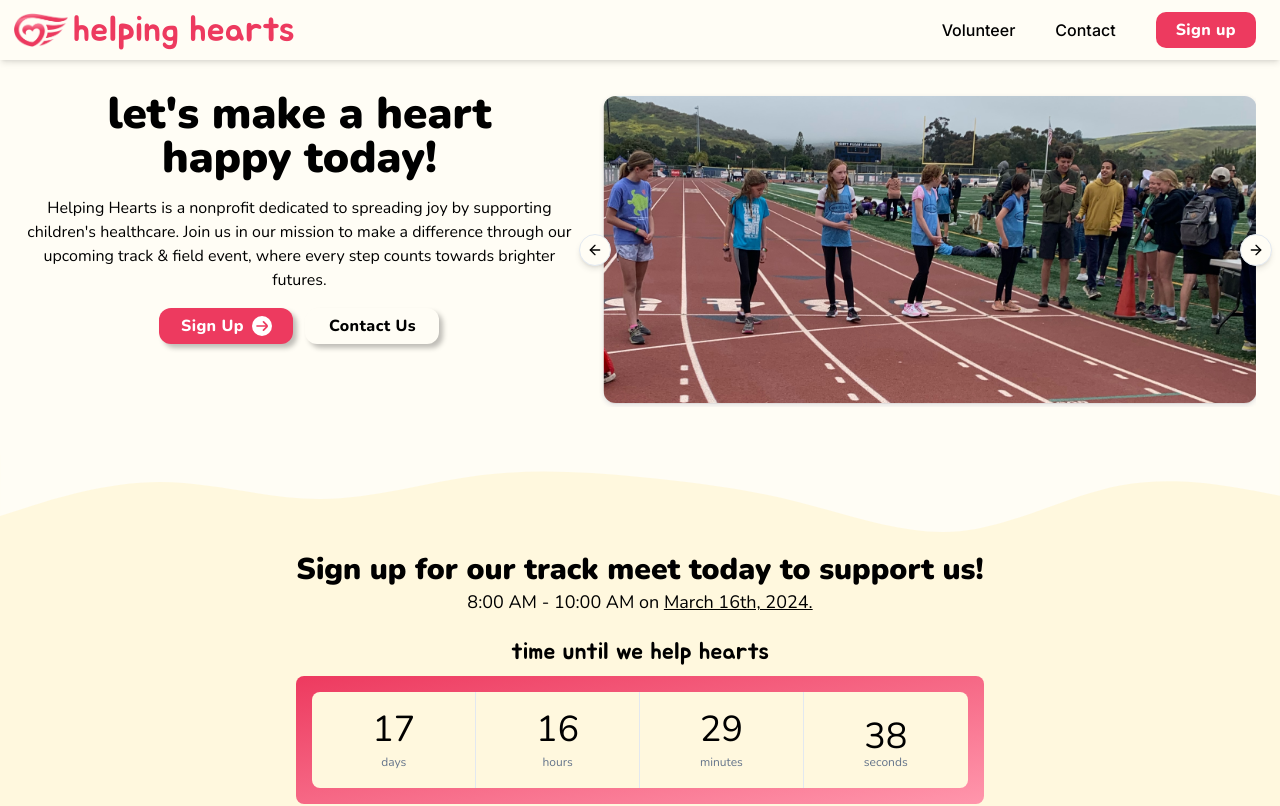
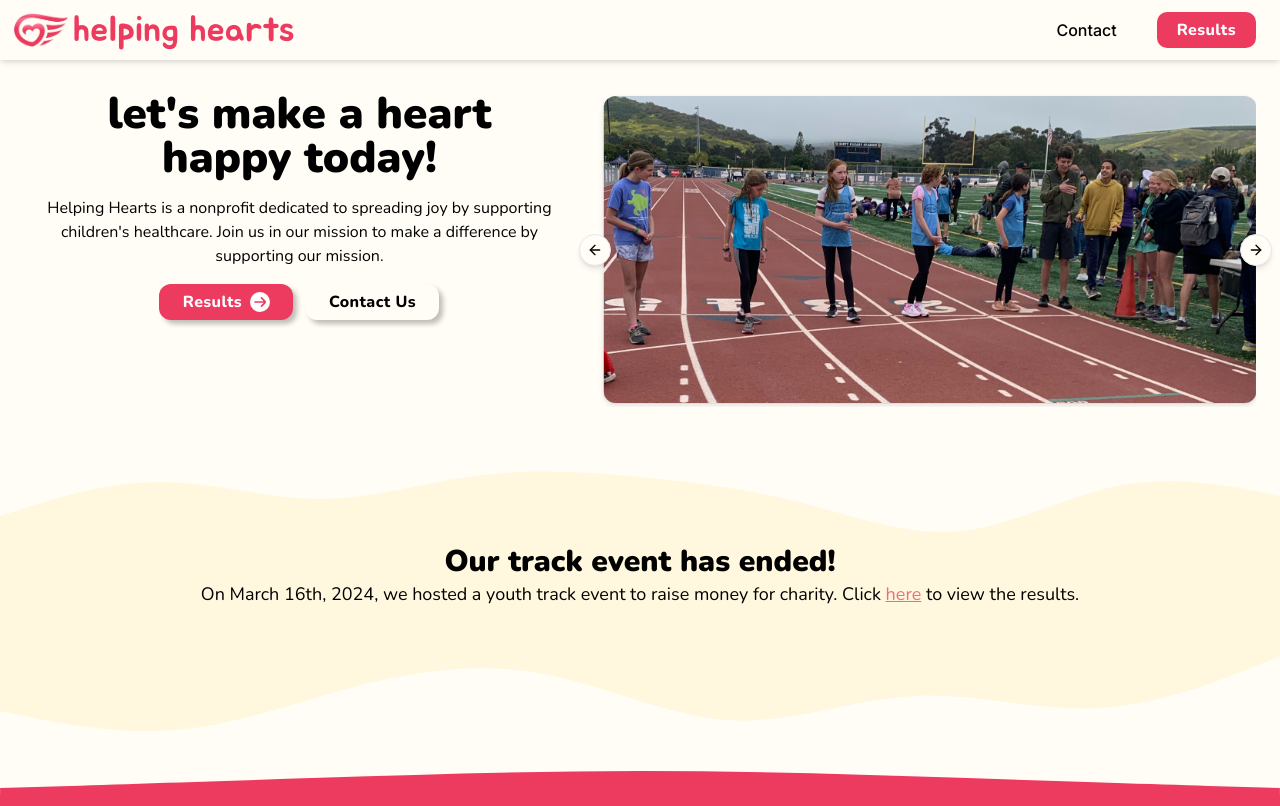
Before and after one commit to TristanMarston/helping-hearts, a Next.js app: page / in a window 1280 px wide. Shown: the top 806 px of the page. Built offline with nearby package versions, Linux system fonts and the light colour scheme.

Commit message:
publish results

```diff
--- a/src/_components/AboutUs.tsx
+++ b/src/_components/AboutUs.tsx
@@ -2,6 +2,7 @@
 
 import { Jua, Nunito } from 'next/font/google';
 import ShiftingCountdown from '@/components/ui/countdown';
+import Link from 'next/link';
 
 const jua = Jua({ weight: '400', subsets: ['latin'] });
 const nunitoBlack = Nunito({ weight: '900', subsets: ['latin'] });
@@ -12,18 +13,22 @@ const AboutUs = () => {
         <>
             <div className='bg-background-light'>
                 <img src='/helping-hearts-wave-hero-3.svg' className='w-full h-full' />
-                <div className='bg-background-light w-full h-full flex items-start justify-center py-5'>
+                <div className='bg-background-light w-full h-full flex items-start justify-center py-3'>
                     <div className='max-w-[1280px] mx-6'>
                         {/* <h1 className={`${jua.className} text-center text-4xl`}>about us</h1> */}
                         <div className='w-full h-full flex flex-col justify-center items-center'>
-                            <h1 className={`${nunitoBlack.className} text-2xl tablet:text-3xl text-center`}>Sign up for our track meet today to support us!</h1>
+                            <h1 className={`${nunitoBlack.className} text-2xl tablet:text-3xl text-center`}>Our track event has ended!</h1>
                             <h3 className={`${nunitoLight.className} tablet:text-lg text-center`}>
-                                8:00 AM - 10:00 AM on <u>March 16th, 2024.</u>
+                                On March 16th, 2024, we hosted a youth track event to raise money for charity. Click{' '}
+                                <Link className='underline text-primary-light' href='/results'>
+                                    here
+                                </Link>{' '}
+                                to view the results.
                             </h3>
-                            <div className='mt-5 w-full'>
+                            {/* <div className='mt-5 w-full'>
                                 <h2 className={`${jua.className} text-center text-xl tablet:text-2xl mb-2`}>time until we help hearts</h2>
                                 <ShiftingCountdown />
-                            </div>
+                            </div> */}
                         </div>
                     </div>
                 </div>
--- a/src/_components/Drawer.tsx
+++ b/src/_components/Drawer.tsx
@@ -1,5 +1,5 @@
 import * as React from 'react';
-import { HeartHandshake, LucideIcon, Menu, Users, Phone } from 'lucide-react';
+import { HeartHandshake, LucideIcon, Menu, Users, Phone, NotebookText } from 'lucide-react';
 import LinkOptions from './LinkOptions';
 import { Drawer, DrawerClose, DrawerContent, DrawerDescription, DrawerFooter, DrawerHeader, DrawerTitle, DrawerTrigger } from '@/components/ui/drawer';
 import Link from 'next/link';
@@ -13,9 +13,9 @@ type LinksArray = {
 
 const links: LinksArray[] = [
     // { name: 'Donate', description: 'Support us in our mission.', href: '#', icon: CircleDollarSign },
-    { name: 'Sign Up', description: 'Get involved and join our cause.', href: '/signup?isVolunteer=false', icon: Users },
-    { name: 'Volunteer', description: 'Join us and make an impact.', href: '/signup?isVolunteer=true', icon: HeartHandshake },
+    // { name: 'Volunteer', description: 'Join us and make an impact.', href: '/signup?isVolunteer=true', icon: HeartHandshake },
     // { name: 'About Us', description: 'Learn who we are and why.', href: '#', icon: Users },
+    { name: 'Results', description: 'View the results of the event.', href: '/results', icon: NotebookText },
     { name: 'Contact Us', description: 'Connect with us for support.', href: '#', icon: Phone },
     // { name: 'Our Mission', description: 'Discover our purpose and goals.', href: '#', icon: HandHeart },
 ];
@@ -37,7 +37,7 @@ export default function DrawerMenu() {
                 <Menu color='#ed3a5f' strokeWidth={2.5} />
             </DrawerTrigger>
             <DrawerContent>
-                <div className='mx-auto w-full max-w-[500px] bg-background h-[192px]'>
+                <div className='mx-auto w-full max-w-[500px] bg-background'>
                     {/* <LinkOptions isDrawer={true} /> */}
                     <div className='p-3'>
                         {links.map((item, index) => (
@@ -48,7 +48,7 @@ export default function DrawerMenu() {
                                     </div>
                                     <div className='flex flex-col justify-start'>
                                         <p className='block font-semibold text-gray-900 text-left'>{item.name}</p>
-                                        <p className='mt-1 text-gray-600'>{item.description}</p>
+                                        <p className='mt-1 text-gray-600 text-left'>{item.description}</p>
                                     </div>
                                 </a>
                             </DrawerClose>
--- a/src/_components/Hero.tsx
+++ b/src/_components/Hero.tsx
@@ -61,8 +61,8 @@ const Hero = () => {
                             </h1>
                             <div className='flex flex-col justify-start items-center'>
                                 <p className={`${nunitoLight.className} text-md my-4 flex text-center`}>
-                                    Helping Hearts is a nonprofit dedicated to spreading joy by supporting children&#39;s healthcare. Join us in our mission to make a difference through
-                                    our upcoming track & field event, where every step counts towards brighter futures.
+                                    Helping Hearts is a nonprofit dedicated to spreading joy by supporting children&#39;s healthcare. Join us in our mission to make a difference by
+                                    supporting our mission.
                                 </p>
                                 <div className='flex justify-center tablet:justify-start gap-3'>
                                     <HeroButtons />
@@ -83,10 +83,10 @@ export const HeroButtons = () => {
     return (
         <>
             <Link
-                href='/signup?isVolunteer=false'
+                href='/results'
                 className={`${nunitoBold.className} max-h-9 w-[8.375rem] px-3.5 py-1.5 transition-all bg-primary hover:bg-primary-light text-white rounded-xl flex items-center justify-center gap-2 tracking-wide shadow-[4.0px_4.0px_5.0px_rgba(0,0,0,0.25)]`}
             >
-                Sign Up
+                Results
                 <Image
                     src='/arrow-circle-right.svg'
                     alt='arrow right icon'
--- a/src/_components/LinkOptions.tsx
+++ b/src/_components/LinkOptions.tsx
@@ -1,6 +1,6 @@
 'use client';
 
-import { CircleDollarSign, HeartHandshake, Users, HandHeart, ArrowUpRightFromSquare, Phone, LucideIcon } from 'lucide-react';
+import { CircleDollarSign, HeartHandshake, Users, HandHeart, ArrowUpRightFromSquare, Phone, LucideIcon, NotebookText } from 'lucide-react';
 import Link from 'next/link';
 
 type LinksArray = {
@@ -19,9 +19,9 @@ type ActionsArray = {
 
 const links: LinksArray[] = [
     // { name: 'Donate', description: 'Support us in our mission.', href: '#', icon: CircleDollarSign },
-    { name: 'Volunteer', description: 'Join us and make an impact.', href: '/signup?isVolunteer=true', icon: HeartHandshake },
+    // { name: 'Volunteer', description: 'Join us and make an impact.', href: '/signup?isVolunteer=true', icon: HeartHandshake },
     // { name: 'About Us', description: 'Learn who we are and why.', href: '#', icon: Users },
-    { name: 'Sign Up', description: 'Get involved and join our cause.', href: '/signup?isVolunteer=false', icon: Users },
+    { name: 'Results', description: 'View the results of the event.', href: '/results', icon: NotebookText },
     { name: 'Contact Us', description: 'Connect with us for support.', href: '#', icon: Phone },
     // { name: 'Our Mission', description: 'Discover our purpose and goals.', href: '#', icon: HandHeart },
 ];
--- a/src/_components/Navbar.tsx
+++ b/src/_components/Navbar.tsx
@@ -22,9 +22,9 @@ const Navbar = () => {
             {/* laptop/desktop view */}
             <div className='gap-10 mr-2.5 hidden laptop:flex'>
                 {/* <button className={linkClasses}>Donate</button> */}
-                <Link href='/signup?isVolunteer=true' className={linkClasses}>
+                {/* <Link href='/signup?isVolunteer=true' className={linkClasses}>
                     Volunteer
-                </Link>
+                </Link> */}
                 {/* <button className={linkClasses}>About Us</button> */}
                 <button
                     className={linkClasses}
@@ -41,7 +41,7 @@ const Navbar = () => {
                 <button
                     className={`${nunito.className} tablet:px-5 mablet:px-4 py-1.5 bg-primary text-white rounded-[10px] tablet:text-base hover:bg-primary-light transition-all tracking-wide`}
                 >
-                    <Link href='/signup?isVolunteer=false'>Sign up</Link>
+                    <Link href='/results'>Results</Link>
                 </button>
             </div>
             {/* tablet/mablet view */}
@@ -51,7 +51,7 @@ const Navbar = () => {
                     href='/signup?isVolunteer=false'
                     className={`${nunito.className} tablet:px-5 mablet:px-4 py-1.5 bg-primary text-white rounded-[10px] mablet:text-sm tablet:text-base hover:bg-primary-light transition-all tracking-wide`}
                 >
-                    Sign up
+                    Results
                 </Link>
             </div>
             {/* mobile view */}
--- a/src/app/globals.css
+++ b/src/app/globals.css
@@ -5,3 +5,24 @@
 .margin-top-0 {
     margin-top: 0 !important;
 }
+
+/* width */
+::-webkit-scrollbar {
+    width: 8px;
+}
+
+/* Track */
+::-webkit-scrollbar-track {
+    background: #faf8ef;
+}
+
+/* Handle */
+::-webkit-scrollbar-thumb {
+    background: #efecde;
+    border-radius: 5px;
+}
+
+/* Handle on hover */
+::-webkit-scrollbar-thumb:hover {
+    background: #efecde;
+}
--- a/src/app/page.tsx
+++ b/src/app/page.tsx
@@ -14,7 +14,7 @@ const page = () => {
                 <Hero />
                 <AboutUs />
                 {/* <Testimonial /> */}
-                <Footer showVolunteerAd={true} />
+                <Footer showVolunteerAd={false} />
             </div>
         </>
     );
--- a/src/app/results/_components/Results.tsx
+++ b/src/app/results/_components/Results.tsx
@@ -8,139 +8,181 @@ import { Circle, Dot, Search, User, X } from 'lucide-react';
 import { Jua, Nunito } from 'next/font/google';
 import { useEffect, useRef, useState } from 'react';
 import { useAthletesContext } from '../context';
+import Link from 'next/link';
 
 const jua = Jua({ weight: '400', subsets: ['latin'] });
 const nunitoLight = Nunito({ weight: '400', subsets: ['latin'] });
 const nunitoBold = Nunito({ weight: '800', subsets: ['latin'] });
 
-type Event = {
-    name: string;
-    performance: string;
-};
+// type Event = {
+//     name: string;
+//     performance: string;
+// };
 
-type Athlete = {
-    firstName: string;
-    lastName: string;
-    grade: string;
-    events: Event[];
-};
+// type Athlete = {
+//     _id: string;
+//     firstName: string;
+//     lastName: string;
+//     grade: string;
+//     events: Event[];
+// };
 
-type Props = {
-    athletes: Athlete[];
-};
+// type Props = {
+//     athletes: Athlete[];
+//     setAthletes: React.Dispatch<React.SetStateAction<Athlete[]>>;
+// };
 
 const Results = () => {
-    const [direction, setDirection] = useState<'horizontal' | 'vertical'>('vertical');
-    const [selectedEvents, setSelectedEvents] = useState([
-        { name: '1600', selected: 'false' },
-        { name: '400', selected: 'false' },
-        { name: '100', selected: 'false' },
-        { name: 'long jump', selected: 'false' },
-        { name: 'high jump', selected: 'false' },
-    ]);
-    const context = useAthletesContext();
+    // const context = useAthletesContext();
+    // if (context === undefined) {
+    //     throw new Error('useContext(AthletesContext) must be used within a AthletesContext.Provider');
+    // }
+    // const [athletes, setAthletes] = useState<Athlete[]>(context.athletesData);
+    // const [selectedEvents, setSelectedEvents] = useState([
+    //     { name: '1600', selected: 'false' },
+    //     { name: '400', selected: 'false' },
+    //     { name: '100', selected: 'false' },
+    //     { name: 'long jump', selected: 'false' },
+    //     { name: 'high jump', selected: 'false' },
+    // ]);
 
-    if (context === undefined) {
-        throw new Error('useContext(AthletesContext) must be used within a AthletesContext.Provider');
-    }
-
-    const { athletes } = context;
-
-    useEffect(() => {
-        function handleResize() {
-            if (window.innerWidth >= 650) {
-                setDirection('horizontal');
-            } else {
-                setDirection('vertical');
-            }
-        }
-        window.addEventListener('resize', handleResize);
-        handleResize();
-        return () => {
-            window.removeEventListener('resize', handleResize);
-        };
-    }, []);
+    // useEffect(() => {
+    //     setAthletes(context.athletesData);
+    // }, []);
 
     return (
         <div className='w-full flex justify-center'>
             <div className='w-full max-w-[1280px] flex flex-col mx-6 my-8'>
                 <h1 className={`${jua.className} text-4xl`}>View the Results!</h1>
-                <div className={`${nunitoLight.className} flex flex-col gap-1 mt-1`}>On March 16th, 2024, our team hosted a track event. Here are the results.</div>
-                <div className='w-full h-[75vh]'>
-                    <ResizablePanelGroup direction={direction} className='min-h-full w-full mt-5 rounded-lg'>
-                        <ResizablePanel minSize={25}>
-                            <div className={cn('flex h-full justify-center', direction == 'vertical' ? 'p-0.5' : 'pr-4 pl-0.5')}>
-                                <SearchBar athletes={athletes} />
+                <div className={`${nunitoLight.className} flex flex-col gap-1 mt-1`}>
+                    <div>
+                        On March 16th, 2024, our team hosted a track event. We apologize for the long wait on the results. If you see that your information is missing, please send us a
+                        message{' '}
+                        <Link
+                            className='underline text-primary-light'
+                            href='#'
+                            onClick={(e) => {
+                                e.preventDefault();
+                                const targetElement = document.getElementById('contact-us');
+                                if (targetElement) {
+                                    targetElement.scrollIntoView({ behavior: 'smooth' });
+                                }
+                            }}
+                        >
+                            here
+                        </Link>
+                        . Thank you.
+                    </div>
+                    <iframe
+                        className='shadow-lg h-[844px] bg-background'
+                        src='https://docs.google.com/spreadsheets/d/e/2PACX-1vTJd6v1XY-yICguxz5CnEuQ-XVtptRs3qH5pARxpWG52xj6EsGGFTad2uds3RH4cHcGa6bdek_nSMqE/pubhtml?gid=0&amp;single=true&amp;headers=false&amp;chrome=false&amp;range=A1:G58'
+                    ></iframe>
+                </div>
+                {/* <div className='w-full h-[75vh]'>
+                    <div className={'min-h-full min-w-full mt-5 rounded-lg grid grid-rows-[1fr_4fr] grid-cols-1 tablet:grid-cols-[1fr_4fr] tablet:grid-rows-1'}>
+                        <div className='w-full h-full flex'>
+                            <div className={'flex w-full h-full justify-center p-0.5 tablet:pr-4 tablet:pl-0.5'}>
+                                <SearchBar athletes={athletes} setAthletes={setAthletes} />
                                 <div className='flex'></div>
                             </div>
-                        </ResizablePanel>
-                        <ResizableHandle withHandle />
-                        <ResizablePanel defaultSize={75} minSize={50}>
+                            <div className={'bg-background-dark w-full rounded-lg h-0.5 tablet:w-0.5 tablet:h-full'} />
+                        </div>
+                        <div className='w-full h-full'>
                             <div className='flex h-full items-center justify-center'>
                                 <span className='font-semibold'>Content</span>
                             </div>
-                        </ResizablePanel>
-                    </ResizablePanelGroup>
-                </div>
+                        </div>
+                    </div>
+                </div> */}
             </div>
         </div>
     );
 };
 
-const SearchBar = ({ athletes }: Props) => {
-    const ref = useRef(null);
+// const SearchBar = ({ athletes, setAthletes }: Props) => {
+//     const ref = useRef(null);
+//     const [renderedAthletes, setRenderedAthletes] = useState(10);
+//     const [selectedAthlete, setSelectedAthlete] = useState<Athlete>();
+//     const [query, setQuery] = useState('');
+//     const athletesData: Athlete[] = [...athletes];
 
-    const onChange = () => {
-        const value = (ref.current !== null ? ref.current : { value: '' })!.value;
-    };
+//     const onChange = () => {
+//         setQuery((prev) => {
+//             setAthletes(filterAndSortAthletes(prev));
+//             return (ref.current !== null ? ref.current : { value: '' })!.value;
+//         });
 
-    return (
-        <>
-            <Dialog>
-                <DialogTrigger className='flex w-full h-8 items-center justify-end'>
-                    <button
-                        className={`${nunitoLight.className} px-3 w-full h-8 flex justify-start items-center text-gray-500 text-base outline-none bg-background appearance-none rounded-md border shadow-[0px_2px_3px_-1px_rgba(0,0,0,0.1),0px_1px_0px_0px_rgba(25,28,33,0.02),0px_0px_0px_1px_rgba(25,28,33,0.08)]`}
-                    >
-                        Search...
-                    </button>
-                    <Search className='absolute rotate-270 scale-x-[-1] mr-3 text-gray-400' size={20} strokeWidth={2} onClick={onChange} />
-                </DialogTrigger>
-                <DialogContent
-                    className={`${nunitoLight.className} flex p-0 flex-col gap-0 rounded-lg pt-2 h-96 bg-background shadow-[0px_2px_3px_-1px_rgba(0,0,0,0.1),0px_1px_0px_0px_rgba(25,28,33,0.02),0px_0px_0px_1px_rgba(25,28,33,0.08)]`}
-                    id='hidex'
-                >
-                    <div className='flex w-full h-10 items-center justify-start gap-2 px-4'>
-                        <Search className='text-gray-400 w-6 h-6' strokeWidth={2} onClick={onChange} />
-                        <Input
-                            className={`${nunitoLight.className} w-full h-10 flex justify-start items-center text-base outline-none bg-background appearance-none`}
-                            placeholder='Search for athletes...'
-                            autoCapitalize='false'
-                            autoComplete='false'
-                            ref={ref}
-                            onChange={onChange}
-                        ></Input>
-                        <DialogClose className='flex items-center'>
-                            <X className='h-5 w-5 text-gray-400' />
-                        </DialogClose>
-                    </div>
-                    <div className=' w-full h-0.5 bg-background-secondary' />
-                    <div className='flex flex-col mx-2 mt-2 gap-1 overflow-y-scroll overflow-x-hidden w-full'>
-                        {athletes.map((data, index) => (
-                            <div
-                                key={data.firstName + index}
-                                className='w-full px-4 h-10 flex items-center rounded-lg hover:cursor-default text-gray-600 hover:bg-background-secondary gap-2'
-                            >
-                                <Circle className='h-4 w-4' />
-                                <p className='select-none'>
-                                    {data.firstName} {data.lastName}
-                                </p>
-                            </div>
-                        ))}
-                    </div>
-                </DialogContent>
-            </Dialog>
-        </>
-    );
-};
+//         function filterAndSortAthletes(query: string): Athlete[] {
+//             return query.trim()
+//                 ? athletesData
+//                       .filter((u) => u.firstName.toLowerCase().includes(query.toLowerCase()) || u.lastName.toLowerCase().includes(query.toLowerCase()))
+//                       .sort((a, b) => {
+//                           const nameA = a.firstName.toUpperCase();
+//                           const nameB = b.firstName.toUpperCase();
+//                           if (nameA < nameB) {
+//                               return -1;
+//                           }
+//                           if (nameA > nameB) {
+//                               return 1;
+//                           }
+//                           return 0;
+//                       })
+//                 : athletesData;
+//         }
+//     };
+
+//     return (
+//         <>
+//             <Dialog>
+//                 <DialogTrigger className='flex w-full h-8 items-center justify-end'>
+//                     <button
+//                         className={`${nunitoLight.className} px-3 w-full h-8 flex justify-start items-center text-gray-500 text-base outline-none bg-background appearance-none rounded-md border shadow-[0px_2px_3px_-1px_rgba(0,0,0,0.1),0px_1px_0px_0px_rgba(25,28,33,0.02),0px_0px_0px_1px_rgba(25,28,33,0.08)]`}
+//                     >
+//                         Search...
+//                     </button>
+//                     <Search className='absolute rotate-270 scale-x-[-1] mr-3 text-gray-400' size={20} strokeWidth={2} onClick={onChange} />
+//                 </DialogTrigger>
+//                 <DialogContent
+//                     className={`${nunitoLight.className} flex p-0 flex-col gap-0 rounded-lg pt-2 h-96 bg-background shadow-[0px_2px_3px_-1px_rgba(0,0,0,0.1),0px_1px_0px_0px_rgba(25,28,33,0.02),0px_0px_0px_1px_rgba(25,28,33,0.08)]`}
+//                     id='hidex'
+//                 >
+//                     <div className='flex w-full h-10 items-center justify-start gap-2 px-4'>
+//                         <Search className='text-gray-400 w-6 h-6' strokeWidth={2} onClick={onChange} />
+//                         <Input
+//                             className={`${nunitoLight.className} w-full h-10 flex justify-start items-center text-base outline-none bg-background appearance-none`}
+//                             placeholder='Search for athletes...'
+//                             autoCapitalize='false'
+//                             autoComplete='false'
+//                             ref={ref}
+//                             onChange={onChange}
+//                         ></Input>
+//                         <DialogClose className='flex items-center'>
+//                             <X className='h-5 w-5 text-gray-400' />
+//                         </DialogClose>
+//                     </div>
+//                     <div className='w-full h-0.5 bg-background-secondary' />
+//                     <div className='flex flex-col mx-2 mt-2 gap-1 overflow-y-scroll overflow-x-hidden w-[calc(100%-12px)]'>
+//                         {athletes.slice(0, renderedAthletes).map((data, index) => (
+//                             <DialogClose
+//                                 key={data.firstName + index}
+//                                 className={cn(
+//                                     'w-[98%] pl-4 min-h-10 flex items-center rounded-lg hover:cursor-default text-gray-600 hover:bg-background-secondary gap-2',
+//                                     selectedAthlete?._id == data._id && 'bg-background-secondary'
+//                                 )}
+//                                 onClick={() => setSelectedAthlete(data)}
+//                             >
+//                                 <Circle className='h-4 w-4' />
+//                                 <p className='select-none'>
+//                                     {data.firstName} {data.lastName}
+//                                 </p>
+//                             </DialogClose>
+//                         ))}
+//                         {athletes.length - renderedAthletes > 0 && <p className={`${nunitoLight.className} text-gray-600`}>And {athletes.length - renderedAthletes} more...</p>}
+//                     </div>
+//                 </DialogContent>
+//             </Dialog>
+//         </>
+//     );
+// };
 
 export default Results;
--- a/src/components/ui/drawer.tsx
+++ b/src/components/ui/drawer.tsx
@@ -28,7 +28,7 @@ const DrawerContent = React.forwardRef<React.ElementRef<typeof DrawerPrimitive.C
             <DrawerPrimitive.Content
                 ref={ref}
                 className={cn(
-                    'fixed inset-x-0 bottom-0 z-50 mt-24 flex h-[20rem] flex-col rounded-t-[10px] border border-slate-200 bg-background dark:border-slate-800 dark:bg-slate-950',
+                    'fixed inset-x-0 bottom-0 z-50 mt-24 flex flex-col rounded-t-[10px] border border-slate-200 bg-background dark:border-slate-800 dark:bg-slate-950',
                     className
                 )}
                 {...props}
```
Also changed, not shown: src/app/results/context.tsx (+10 -7 lines).
